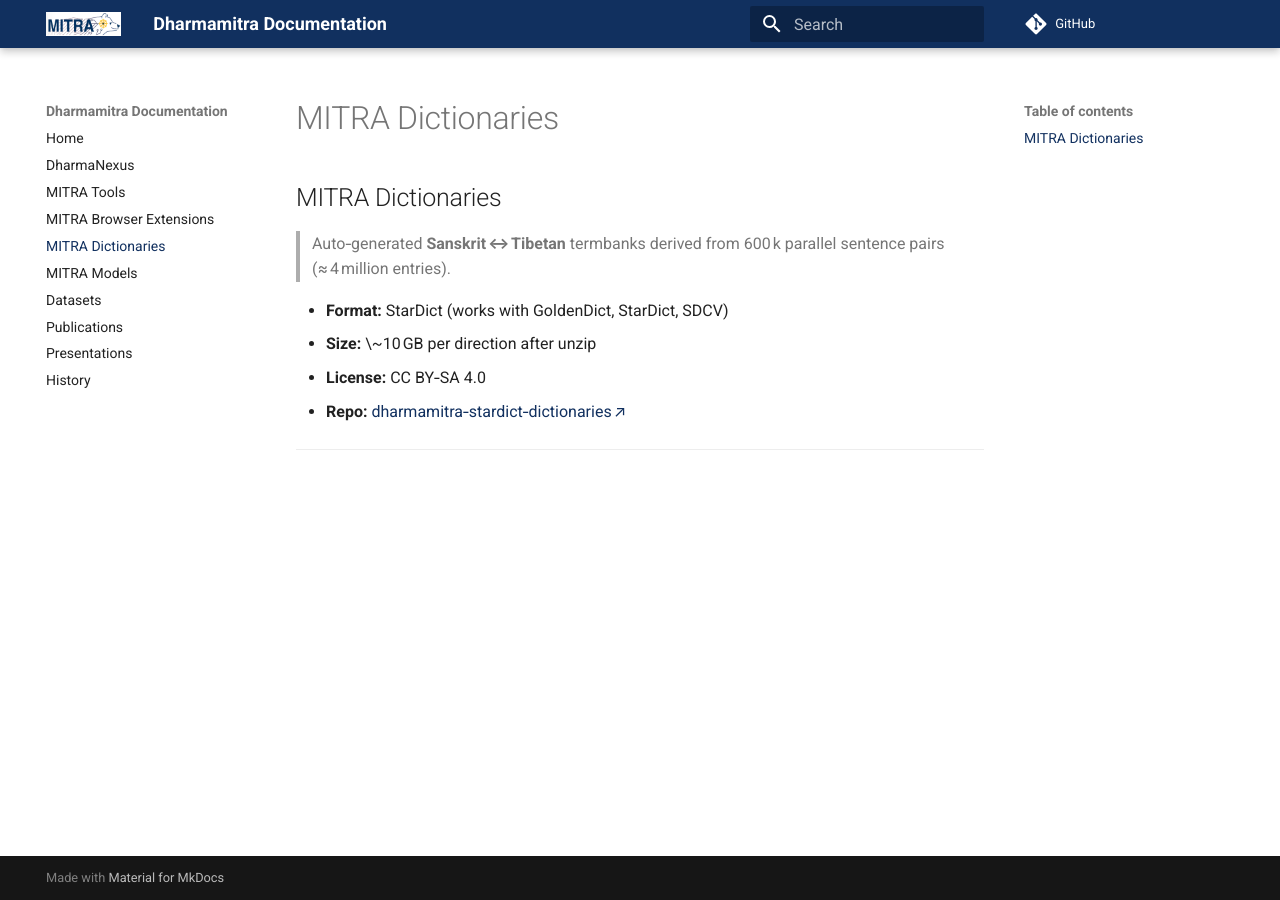
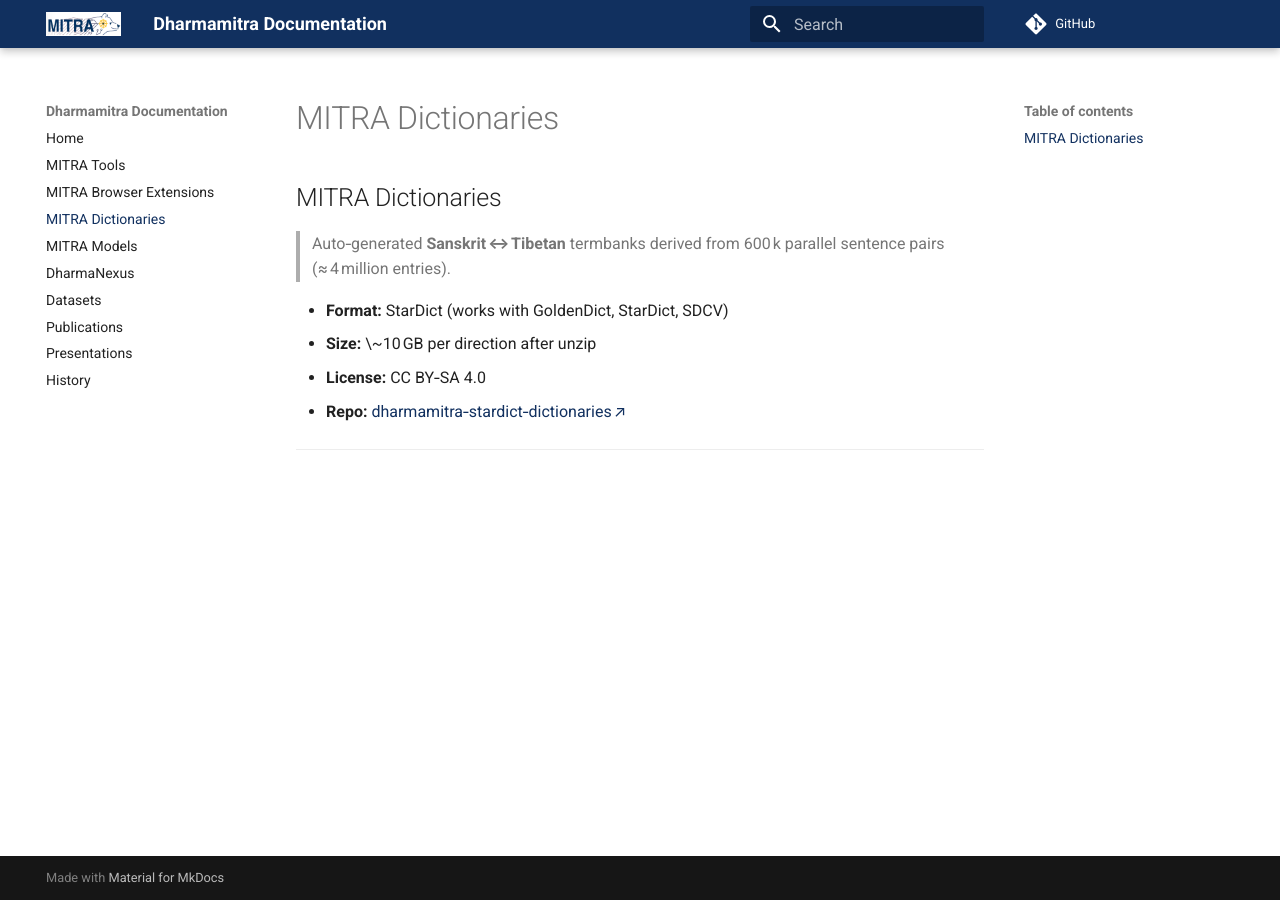
Before and after one commit to dharmamitra/dharmamitra-guides, an MkDocs documentation site: the page built from docs/mitra_dictionaries.md, in a window 1280 px wide. Built offline with MkDocs 1.6.1 and Material for MkDocs 9.7.7, drawn with Linux system fonts in a browser that asks for light colours; comment, search, counter and statistics services are not loaded.

Commit message:
Background color change

```diff
--- a/docs/stylesheets/extra.css
+++ b/docs/stylesheets/extra.css
@@ -1,3 +1,4 @@
 :root {
   --md-primary-fg-color: #11305f;
+  --md-default-bg-color: #f9faf7;
 }
--- a/mkdocs.yml
+++ b/mkdocs.yml
@@ -8,11 +8,11 @@
 # Added a comment to trigger a rebuild
 nav:
   - 'Home': 'index.md'
-  - 'DharmaNexus': 'dharmanexus.md'
   - 'MITRA Tools': 'mitra_tools.md'
   - 'MITRA Browser Extensions': 'mitra_browser_extensions.md'
   - 'MITRA Dictionaries': 'mitra_dictionaries.md'
   - 'MITRA Models': 'mitra_models.md'
+  - 'DharmaNexus': 'dharmanexus.md'
   - 'Datasets': 'datasets.md'
   - 'Publications': 'publications.md'
   - 'Presentations': 'presentations.md'
```
